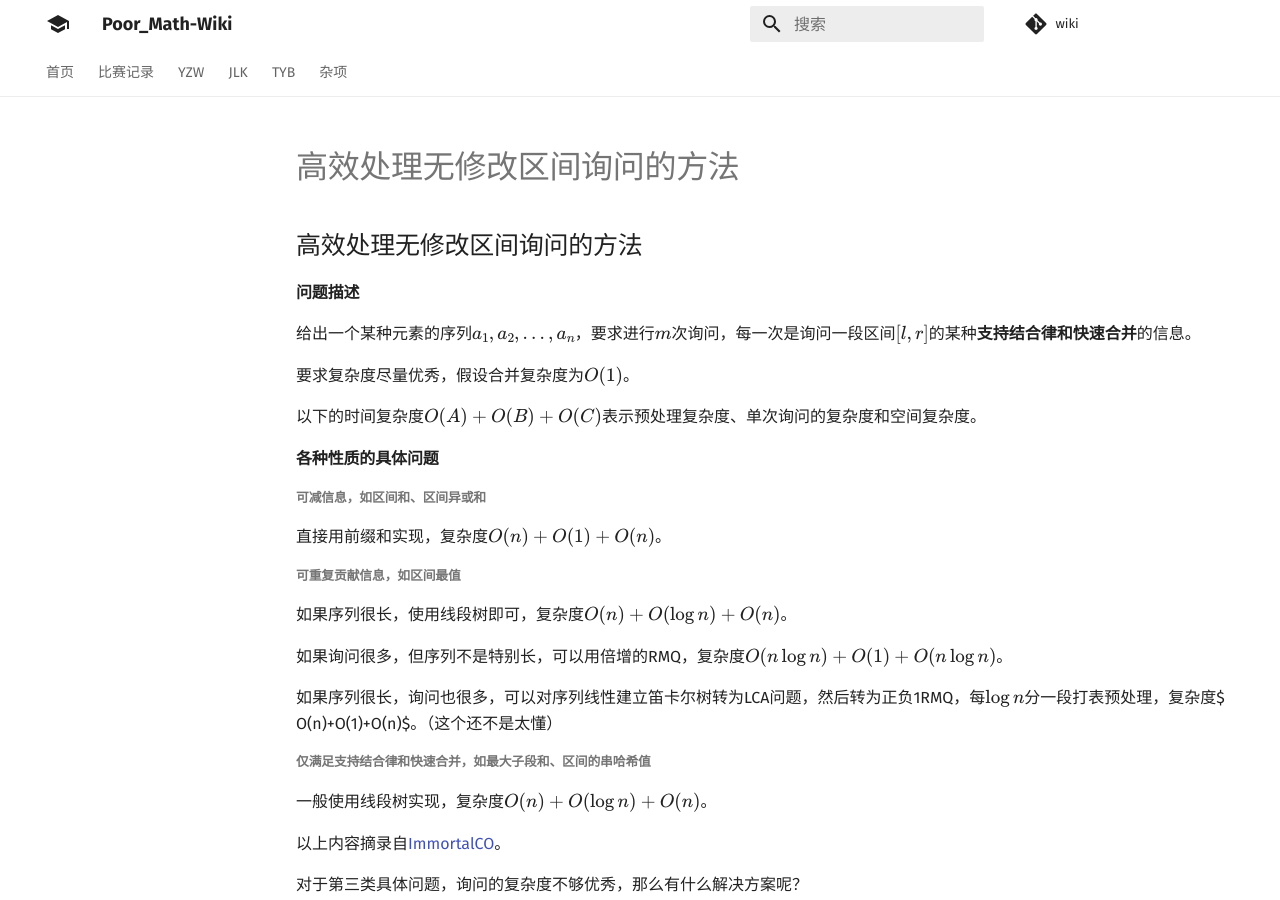
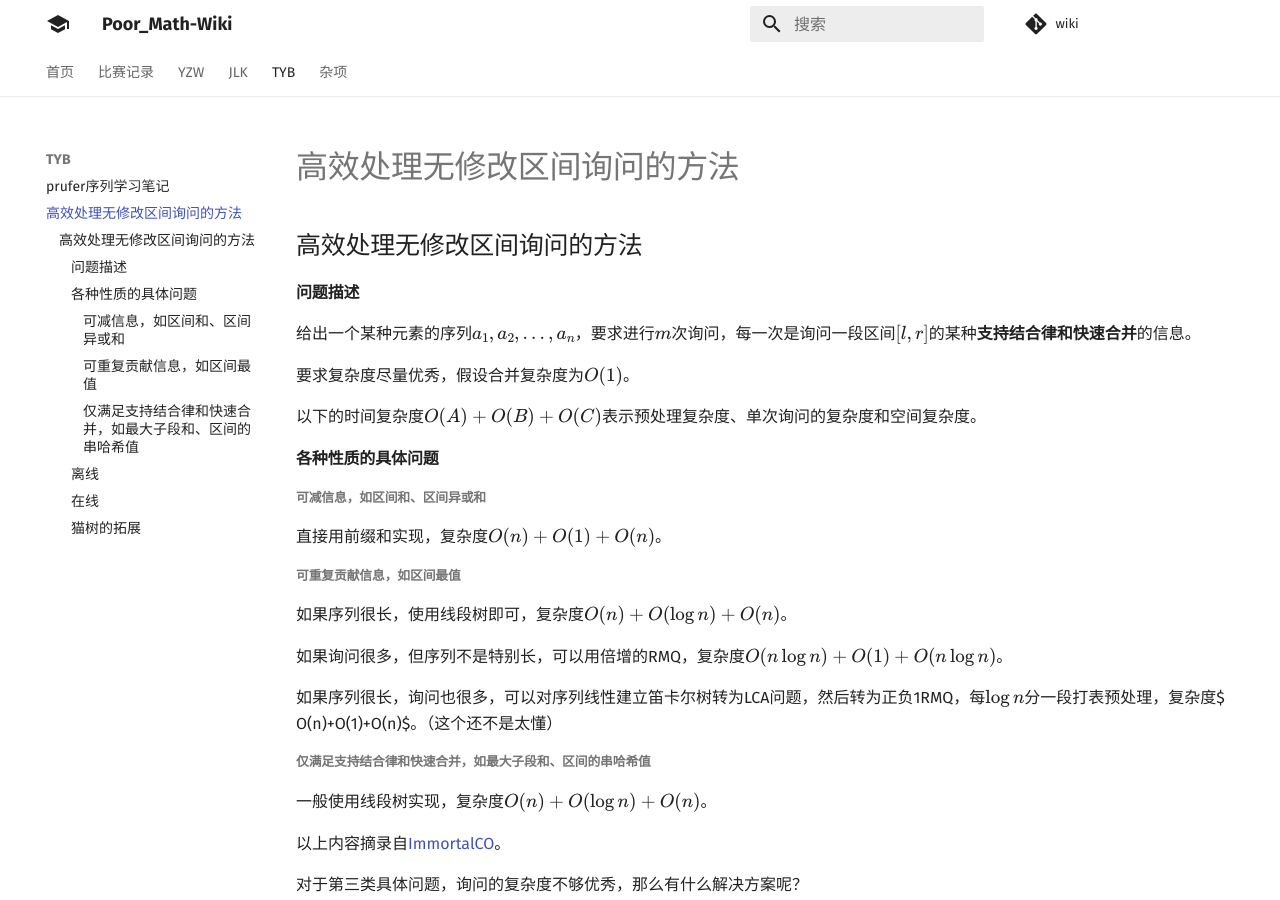
Before and after one commit to PoorMath/PoorMath.github.io, an MkDocs documentation site: the page built from docs/TYB/高效处理无修改区间询问的方法.md, in a window 1280 px wide and 900 px high. Built offline with MkDocs 1.6.1 and Material for MkDocs 9.7.7, drawn with Linux system fonts in a browser that asks for light colours; comment, search, counter and statistics services are not loaded; some of the changed lines change nothing that is shown.

Commit message:
Update mkdocs.yml

```diff
--- a/mkdocs.yml
+++ b/mkdocs.yml
@@ -84,6 +84,6 @@
     - HDU 6960: JLK/HDU 6960.md
   - TYB:
     - prufer序列学习笔记: TYB/prufer序列学习笔记.md
-    - 高效处理无修改区间询问的方法：TYB/高效处理无修改区间询问的方法.md
+    - 高效处理无修改区间询问的方法: TYB/高效处理无修改区间询问的方法.md
   - 杂项:
     - QWQ: others/QWQ.md
```
